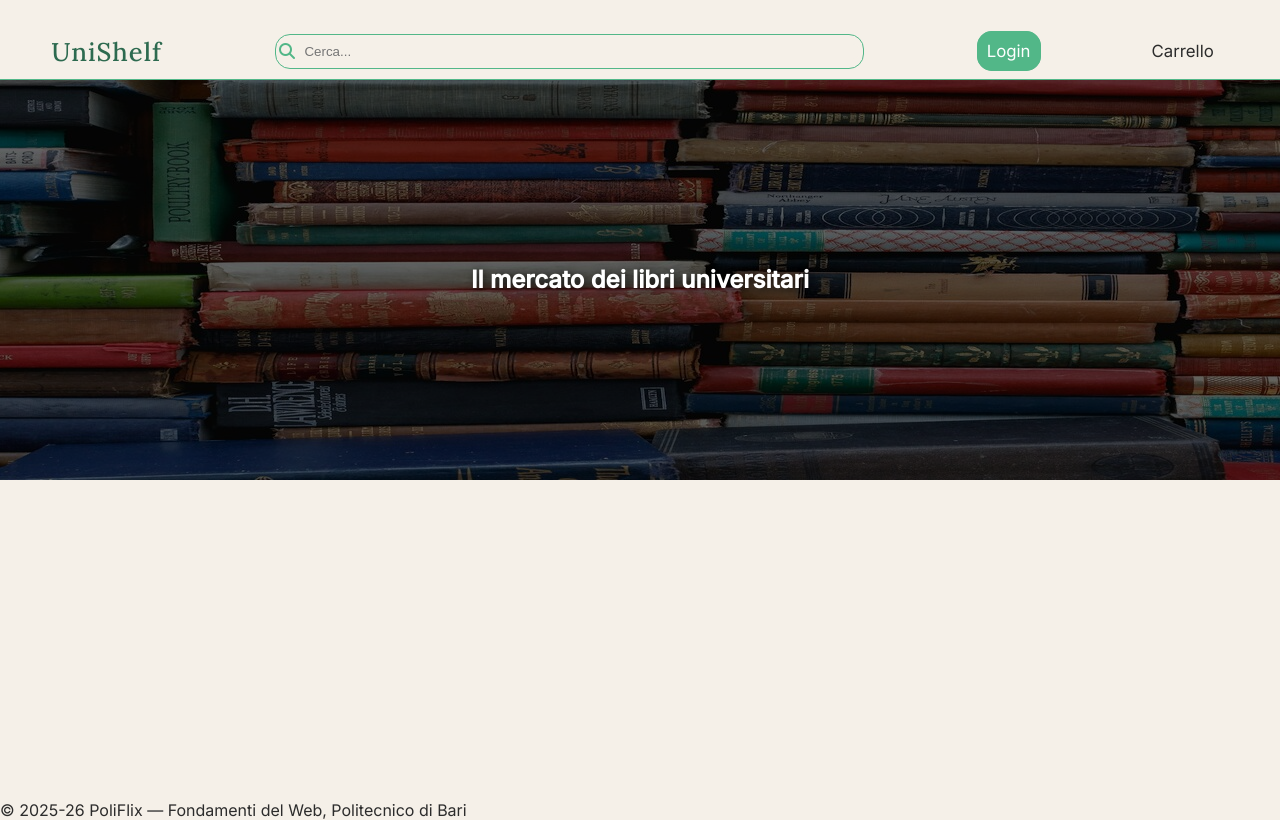
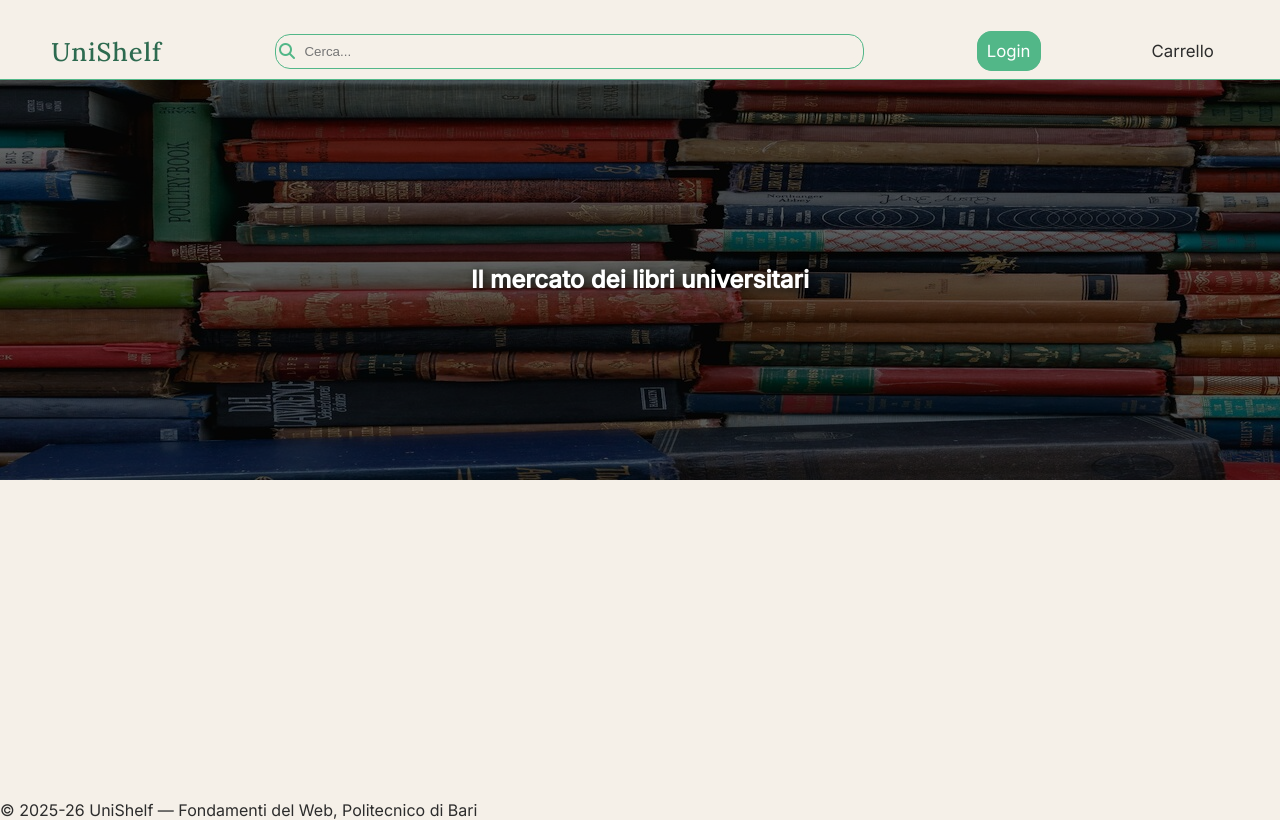
Before and after one commit to f-dibisceglia1/ProgettoWeb, a React (Vite) app in the folder frontend/: page / in a window 1280 px wide. Built offline with nearby package versions, Linux system fonts and the light colour scheme.

Commit message:
correzione typo

```diff
--- a/frontend/src/App.jsx
+++ b/frontend/src/App.jsx
@@ -40,7 +40,7 @@ export default function App(){
             </Routes>
         </main>
         <footer className="footer">
-            &copy; 2025-26 PoliFlix — Fondamenti del Web, Politecnico di Bari
+            &copy; 2025-26 UniShelf — Fondamenti del Web, Politecnico di Bari
         </footer>
         </>
     )
```
